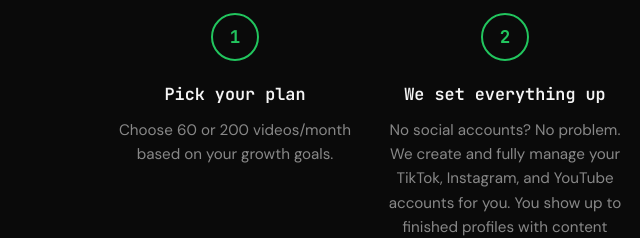
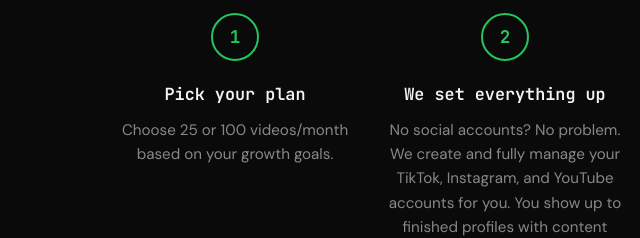
Before and after one commit to viraluxm/shiplouder, a website: page index.html in a window 1280 px wide. Shown: the part 2549-2787 px from the top of the page, 0-640 px from the left. Drawn offline with Linux system fonts and the light colour scheme.

Commit message:
Update How it works step 1 to reflect new plan volumes (25/100)
Co-Authored-By: Claude Opus 4.6 <noreply@anthropic.com>

```diff
--- a/index.html
+++ b/index.html
@@ -1255,7 +1255,7 @@
                 <div class="step reveal">
                     <div class="step-num">1</div>
                     <h3>Pick your plan</h3>
-                    <p>Choose 60 or 200 videos/month based on your growth goals.</p>
+                    <p>Choose 25 or 100 videos/month based on your growth goals.</p>
                 </div>
                 <div class="step reveal">
                     <div class="step-num">2</div>
```
